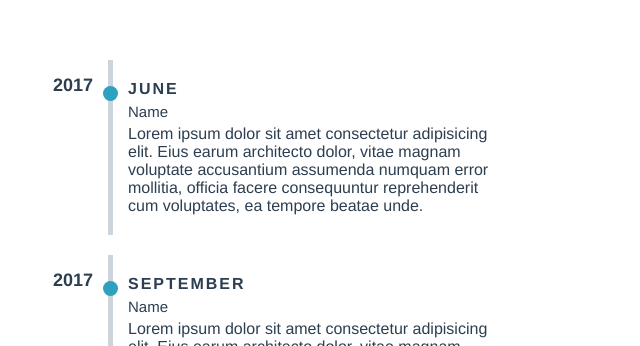
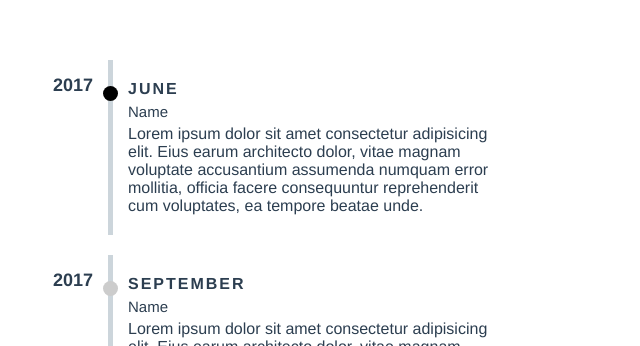
Before and after one commit to pablosirera/timeline-vuejs, a Vue app: page / in a window 1280 px wide. Shown: the top 346 px of the page, without its empty margins (0-640 px from the left). Built offline with nearby package versions, Linux system fonts and the light colour scheme.

Commit message:
optionally pass colour with each item

```diff
--- a/src/App.vue
+++ b/src/App.vue
@@ -22,13 +22,15 @@ export default {
         from: new Date(2017, 5),
         title: 'Name',
         description:
-          'Lorem ipsum dolor sit amet consectetur adipisicing elit. Eius earum architecto dolor, vitae magnam voluptate accusantium assumenda numquam error mollitia, officia facere consequuntur reprehenderit cum voluptates, ea tempore beatae unde.'
+          'Lorem ipsum dolor sit amet consectetur adipisicing elit. Eius earum architecto dolor, vitae magnam voluptate accusantium assumenda numquam error mollitia, officia facere consequuntur reprehenderit cum voluptates, ea tempore beatae unde.',
+        color: '#000000'
       },
       {
         from: new Date(2017, 8),
         title: 'Name',
         description:
-          'Lorem ipsum dolor sit amet consectetur adipisicing elit. Eius earum architecto dolor, vitae magnam voluptate accusantium assumenda numquam error mollitia, officia facere consequuntur reprehenderit cum voluptates, ea tempore beatae unde.'
+          'Lorem ipsum dolor sit amet consectetur adipisicing elit. Eius earum architecto dolor, vitae magnam voluptate accusantium assumenda numquam error mollitia, officia facere consequuntur reprehenderit cum voluptates, ea tempore beatae unde.',
+        color: '#ccc'
       },
       {
         from: new Date(2016, 11),
--- a/src/components/Timeline.vue
+++ b/src/components/Timeline.vue
@@ -11,9 +11,9 @@
             {{ getYear(timelineContent) }}
           </p>
         </div>
+        <!-- :color-dots="colorDots" -->
         <TimelineItem
           :item-timeline="timelineContent"
-          :color-dots="colorDots"
           :date-locale="dateLocale"
         />
       </div>
--- a/src/components/TimelineItem.vue
+++ b/src/components/TimelineItem.vue
@@ -1,7 +1,7 @@
 <template>
   <section class="timeline-item">
     <div class="item">
-      <span :style="{ background: colorDots }" class="dot" />
+      <span :style="checkForColourDots(itemTimeline.color)" class="dot" />
       <h3 class="month-item">{{ getNameMonth(itemTimeline) }}</h3>
       <h4 class="title-item" v-html="itemTimeline.title" />
       <p class="description-item" v-html="itemTimeline.description" />
@@ -27,6 +27,13 @@ export default {
     }
   },
   methods: {
+    checkForColourDots(color) {
+      if (color) {
+        return 'background: ' + color
+      } else {
+        return 'background: ' + this.colorDots
+      }
+    },
     getNameMonth(item) {
       const locale = this.dateLocale || navigator.language
       const date = item.from.toLocaleDateString(locale, { month: 'long' })
```
